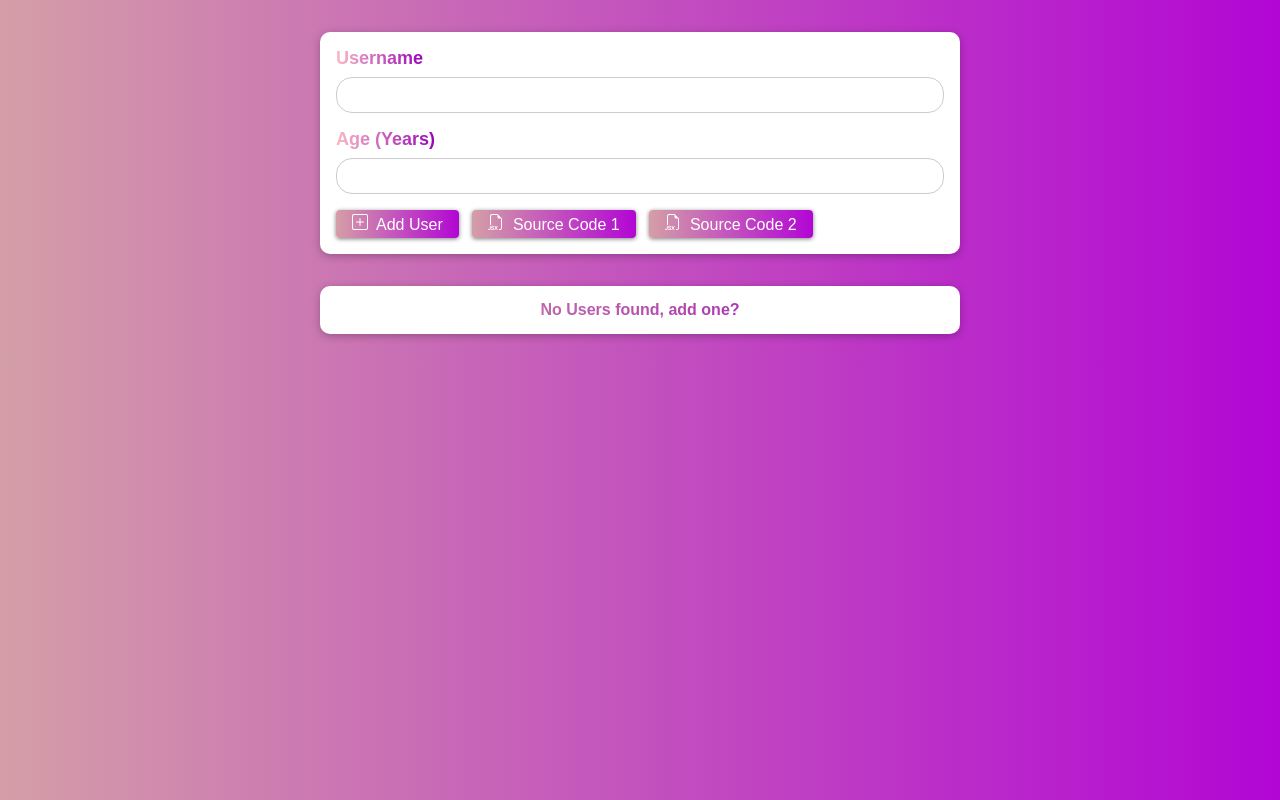
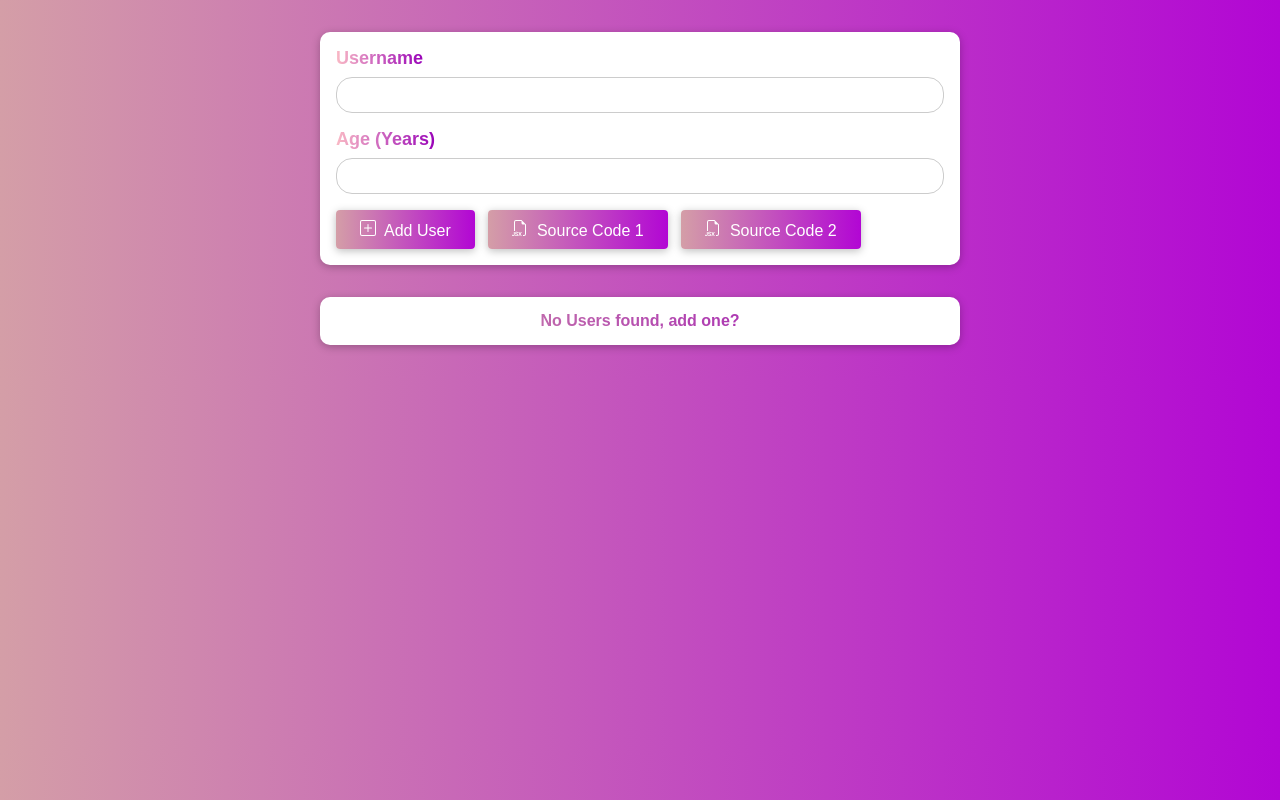
Before and after one commit to rubanero14/React-Lessons-Section8-Building-Complete-Practice-Project-Section2, a React (Create React App) app: page / in a window 1280 px wide. Built offline with nearby package versions, Linux system fonts and the light colour scheme.

Commit message:
improved UI

```diff
--- a/src/components/UI/Button.js
+++ b/src/components/UI/Button.js
@@ -7,6 +7,7 @@ const Button = (props) => {
     <React.Fragment>
       {props.buttonType === "button" && (
         <button
+          title={props.title}
           className={styles.button}
           type={props.type || "button"}
           onClick={props.onClick}
@@ -16,6 +17,7 @@ const Button = (props) => {
       )}
       {props.buttonType === "link" && (
         <a
+          title={props.title}
           className={styles.button}
           target="_blank"
           href={props.link}
--- a/src/components/UI/Button.module.css
+++ b/src/components/UI/Button.module.css
@@ -7,10 +7,11 @@
   color: white;
   padding: 0.25rem 1rem;
   cursor: pointer;
-  box-shadow: 0px 1px 4px 0px rgba(0,0,0, 0.5);
+  box-shadow: 0 2px 8px 0 rgb(0 0 0 / 26%);
   text-decoration: none;
   width: fit-content;
   border: none;
+  padding: 0.6rem 1.5rem;
 }
 
 .button:hover,
--- a/src/components/UI/Svg.js
+++ b/src/components/UI/Svg.js
@@ -4,6 +4,7 @@ const Svg = (props) => {
   return (
     <React.Fragment>
       <svg
+        title={props.title}
         xmlns="http://www.w3.org/2000/svg"
         width="16"
         height="16"
--- a/src/components/Users/AddUser.js
+++ b/src/components/Users/AddUser.js
@@ -96,7 +96,7 @@ const AddUser = (props) => {
           <input type="text" id="username" ref={nameInputRef} />
           <label htmlFor="age">Age (Years)</label>
           <input type="number" id="age" ref={ageInputRef} />
-          <Button type={"submit"} buttonType={"button"}>
+          <Button type={"submit"} buttonType={"button"} title={"Add New User"}>
             <Svg className={"bi bi-plus-square"}>
               <path d="M14 1a1 1 0 0 1 1 1v12a1 1 0 0 1-1 1H2a1 1 0 0 1-1-1V2a1 1 0 0 1 1-1h12zM2 0a2 2 0 0 0-2 2v12a2 2 0 0 0 2 2h12a2 2 0 0 0 2-2V2a2 2 0 0 0-2-2H2z"></path>
               <path d="M8 4a.5.5 0 0 1 .5.5v3h3a.5.5 0 0 1 0 1h-3v3a.5.5 0 0 1-1 0v-3h-3a.5.5 0 0 1 0-1h3v-3A.5.5 0 0 1 8 4z"></path>
@@ -105,6 +105,9 @@ const AddUser = (props) => {
           </Button>
           &nbsp; &nbsp;
           <Button
+            title={
+              "Building Reusable UI Components, Error Handling with message and modal component"
+            }
             buttonType={"link"}
             link="https://github.com/rubanero14/React-Lessons-Section8-Building-Complete-Practice-Project"
           >
@@ -118,6 +121,7 @@ const AddUser = (props) => {
           </Button>
           &nbsp; &nbsp;
           <Button
+            title={"Working with Fragments, Portals and Refs"}
             buttonType={"link"}
             link="https://github.com/rubanero14/React-Lessons-Section9-Building-Complete-Practice-Project"
           >
```
Also changed, not shown: 11 other files (tests, documents, lock files or other folders).
